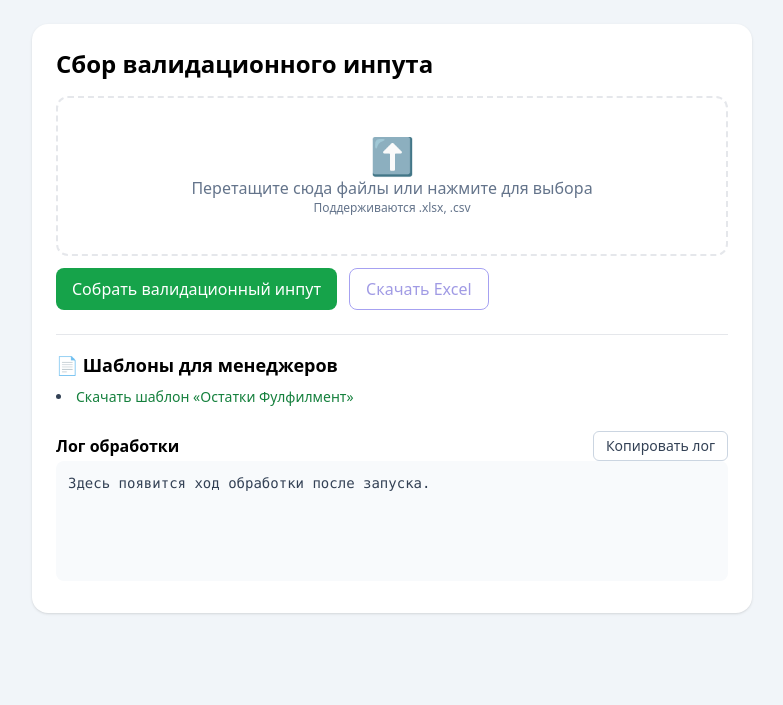
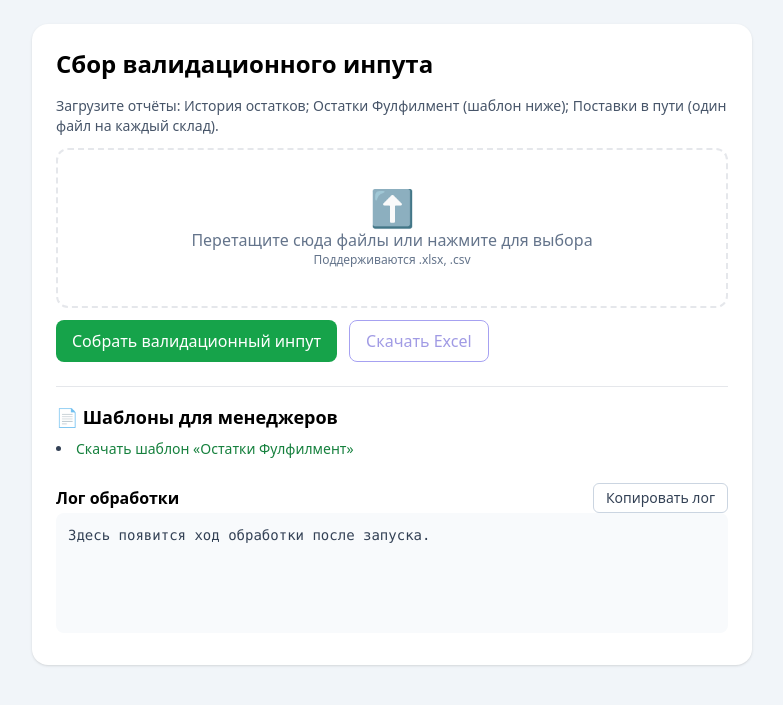
Before and after one commit to orenvlad-ai/wb-order-engine-replenishment, a FastAPI app: page / in a window 1280 px wide. Shown: the top 705 px of the page, without its empty margins (248-1031 px from the left). Run offline with FastAPI, Linux system fonts and the light colour scheme; some libraries are stand-ins or nearby versions.

Commit message:
UI: добавлена краткая подсказка, какие отчёты загрузить

```diff
--- a/server/templates/index.html
+++ b/server/templates/index.html
@@ -10,6 +10,11 @@
   <div class="max-w-3xl mx-auto p-6">
     <div class="bg-white shadow rounded-2xl p-6" x-data="ui()">
       <h1 class="text-2xl font-bold mb-4">Сбор валидационного инпута</h1>
+      <p class="text-slate-600 text-sm mb-3">
+        Загрузите отчёты: <span class="font-medium">История остатков</span>;
+        <span class="font-medium">Остатки Фулфилмент</span> (шаблон ниже);
+        <span class="font-medium">Поставки в пути</span> (один файл на каждый склад).
+      </p>
       <form @submit.prevent="build()">
         <label for="files" class="flex flex-col items-center justify-center w-full h-40 border-2 border-dashed rounded-xl text-slate-500 mb-3"
                @dragover.prevent
```
